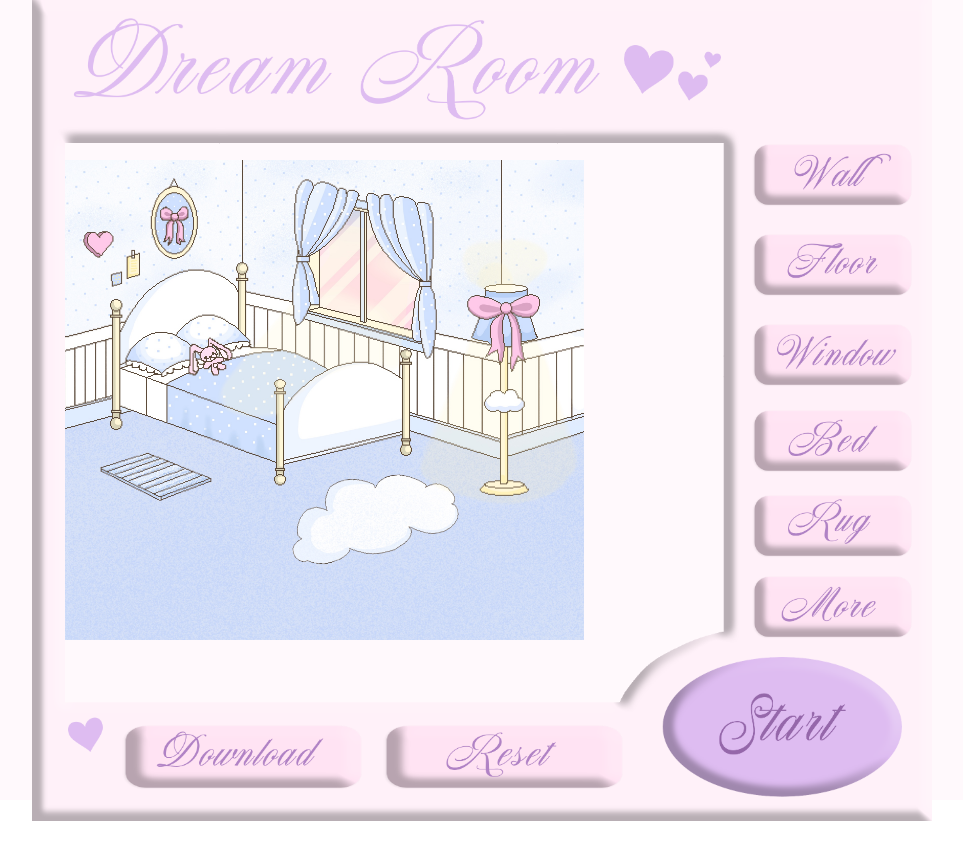
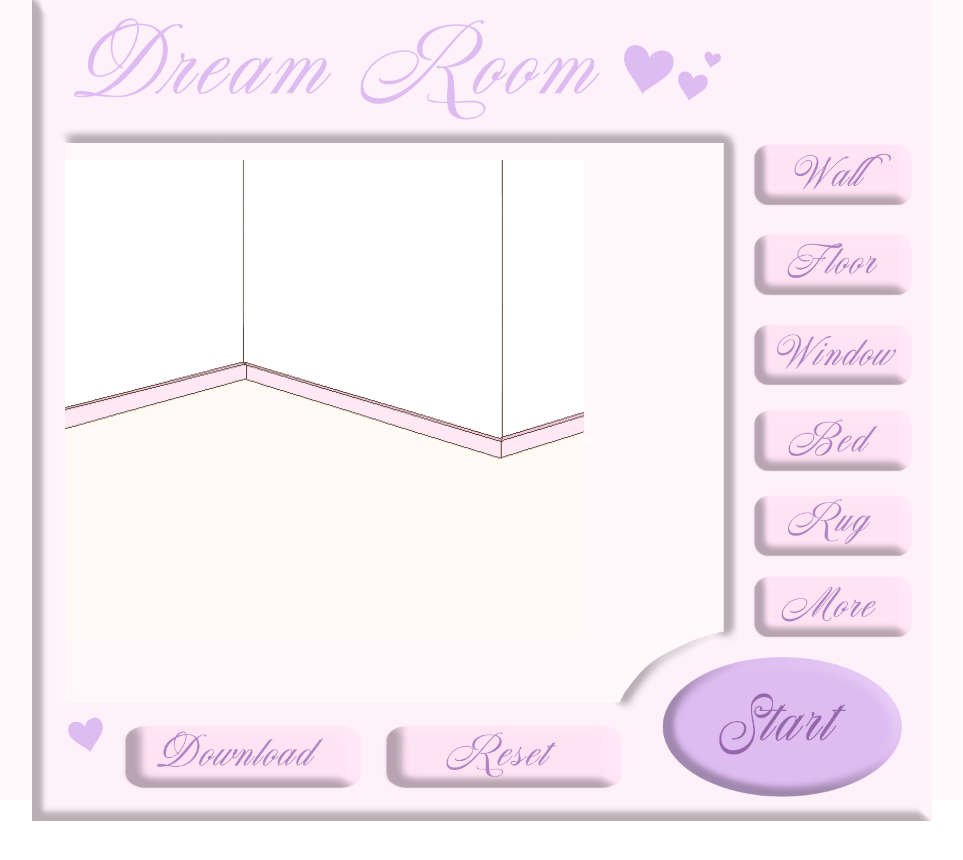
Before and after one commit to HuanLi1008/dream_room, a React (Create React App) app in the folder client/: page / in a window 1280 px wide. Shown: the top 860 px of the page, without its empty margins (158-1121 px from the left). Built offline with nearby package versions, Linux system fonts and the light colour scheme.

Commit message:
add empty default image

```diff
--- a/client/src/App.js
+++ b/client/src/App.js
@@ -8,13 +8,12 @@ function App() {
 
   return (
     <section className="game-container">
-       <Scene userChoice={userChoice}/>
+      <Scene userChoice={userChoice} />
       <section className="ui">
-        <Ui userChoice={userChoice} setUserChoice={setUserChoice}/>
+        <Ui userChoice={userChoice} setUserChoice={setUserChoice} />
         <div className="ui-default-image"></div>
-
+        <div className="ui-default-image__empty"></div>
       </section>
-
     </section>
   );
 }
--- a/client/src/App.scss
+++ b/client/src/App.scss
@@ -22,3 +22,16 @@
     position: relative; /* Set position to relative */
     z-index: 1; /* Set a higher z-index to position above the default image */
 }
+
+.ui-default-image__empty {
+    background-image: url("./assets/empty.png");
+    position: absolute; /* Position the default image absolutely */
+    top: 50%; /* Center vertically within the UI container */
+    left: 47%; /* Center horizontally within the UI container */
+    transform: translate(-50%, -50%); /* Center the image precisely */
+    width: 60vw; /* Set width relative to the viewport width */
+    height: 60vh; /* Set height relative to the viewport height */
+    background-size: contain;
+    background-repeat: no-repeat;
+    z-index: -1; /* Set a lower z-index to position behind other elements */
+}
```
Also changed, not shown: client/src/assets/empty.png (added).
